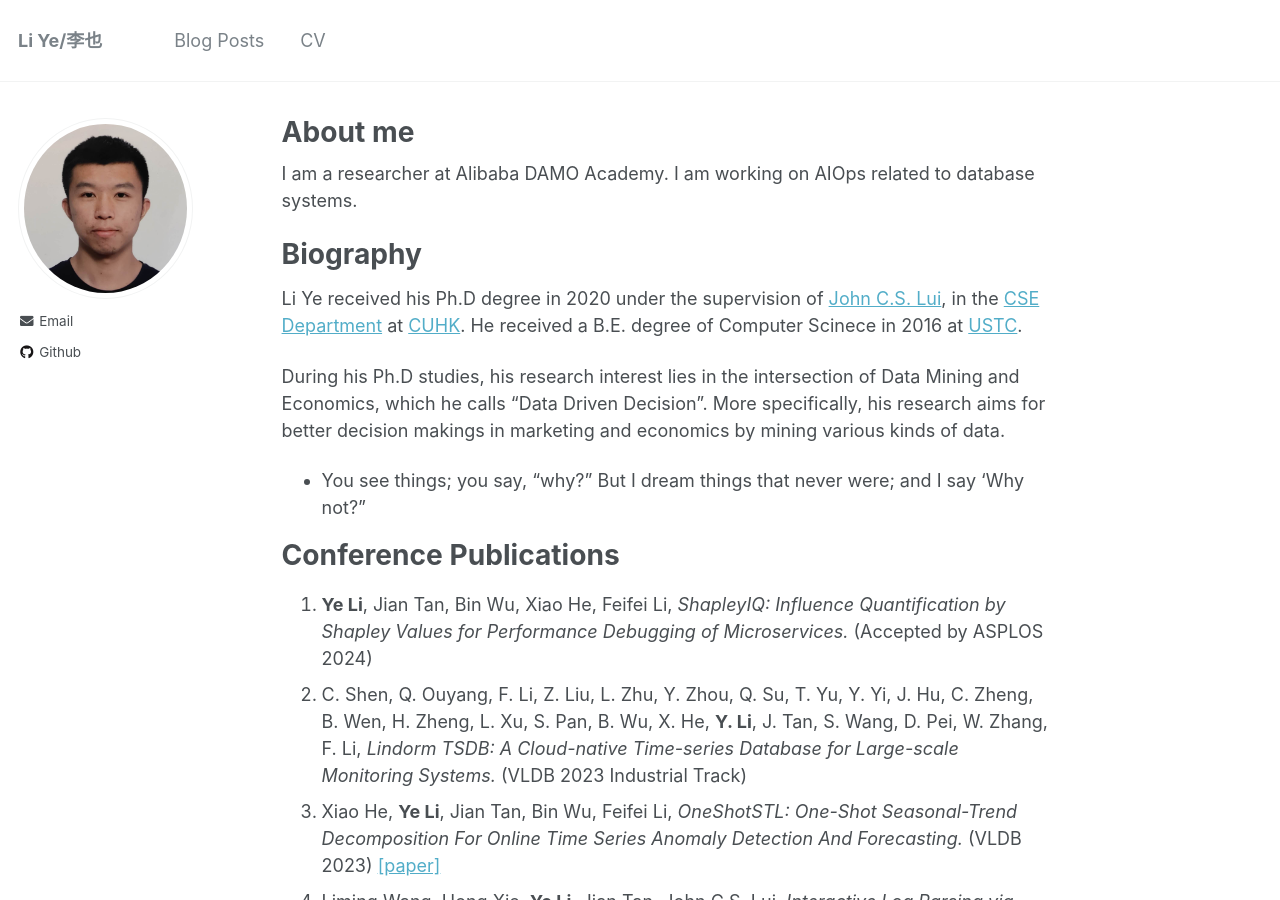
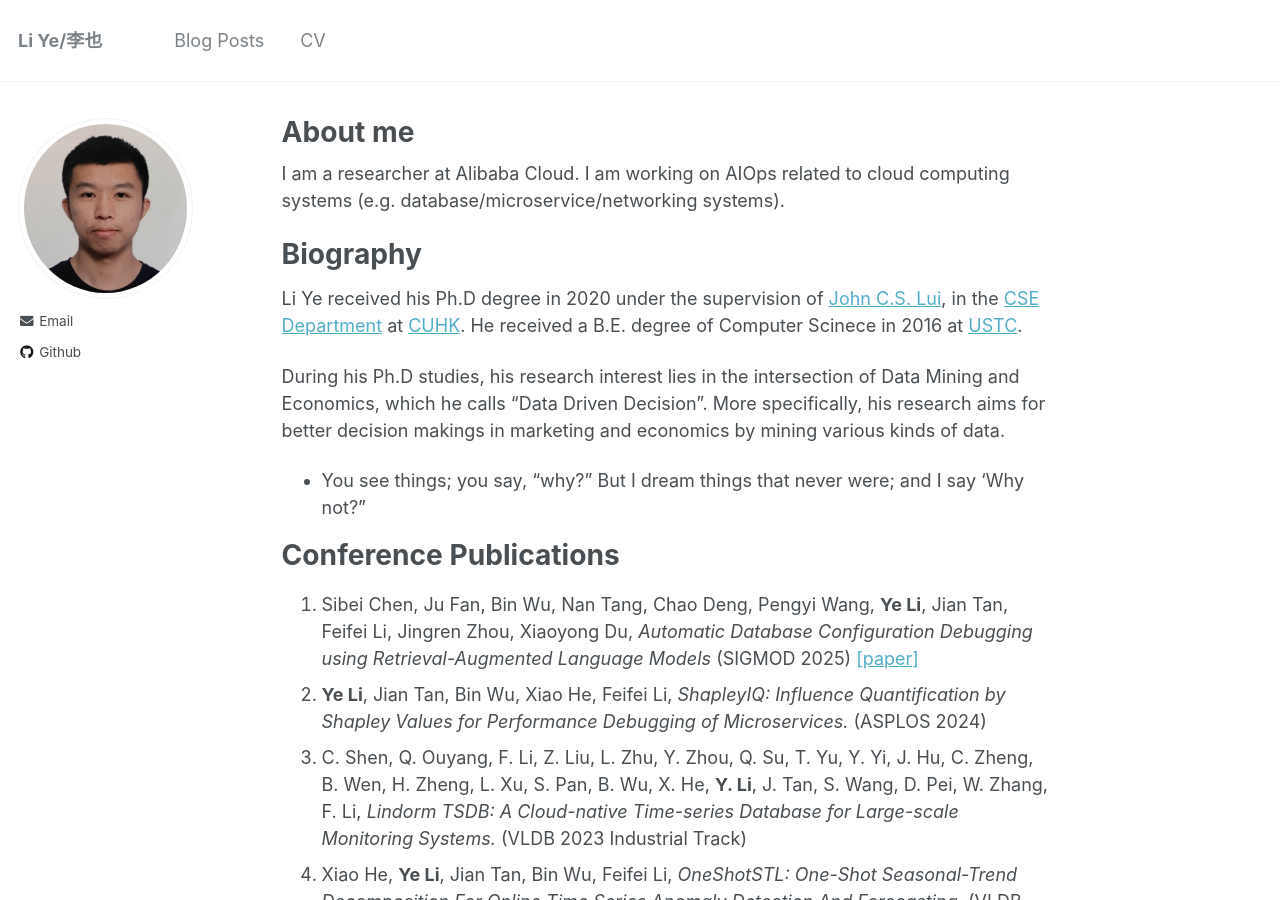
Before and after one commit to lonyle/lonyle.github.io, a Jekyll site: the page built from _pages/about.md, in a window 1280 px wide and 900 px high. Built offline with Jekyll 4.4.1, drawn with Linux system fonts in a browser that asks for light colours; some of the changed text lies outside the part shown.

Commit message:
Update about.md

```diff
--- a/_pages/about.md
+++ b/_pages/about.md
@@ -8,7 +8,7 @@ redirect_from:
   - /about.html
 ---
 
-I am a researcher at Alibaba DAMO Academy. I am working on AIOps related to database systems.
+I am a researcher at Alibaba Cloud. I am working on AIOps related to cloud computing systems (e.g. database/microservice/networking systems).
 
 Biography
 =====
@@ -21,7 +21,8 @@ During his Ph.D studies, his research interest lies in the intersection of Data
 
 Conference Publications
 =====
-8. **Ye Li**, Jian Tan, Bin Wu, Xiao He, Feifei Li, *ShapleyIQ: Influence Quantification by Shapley Values for Performance Debugging of Microservices.* (Accepted by ASPLOS 2024)
+9. Sibei Chen, Ju Fan, Bin Wu, Nan Tang, Chao Deng, Pengyi Wang, **Ye Li**, Jian Tan, Feifei Li, Jingren Zhou, Xiaoyong Du, *Automatic Database Configuration Debugging using Retrieval-Augmented Language Models* (SIGMOD 2025) [[paper]](https://dl.acm.org/doi/abs/10.1145/3709663)
+8. **Ye Li**, Jian Tan, Bin Wu, Xiao He, Feifei Li, *ShapleyIQ: Influence Quantification by Shapley Values for Performance Debugging of Microservices.* (ASPLOS 2024)
 7. C. Shen, Q. Ouyang, F. Li, Z. Liu, L. Zhu, Y. Zhou, Q. Su, T. Yu, Y. Yi, J. Hu, C. Zheng, B. Wen, H. Zheng, L. Xu, S. Pan, B. Wu, X. He, **Y. Li**, J. Tan, S. Wang, D. Pei, W. Zhang, F. Li, *Lindorm TSDB: A Cloud-native Time-series Database for Large-scale Monitoring Systems.* (VLDB 2023 Industrial Track)
 6. Xiao He, **Ye Li**, Jian Tan, Bin Wu, Feifei Li, *OneShotSTL: One-Shot Seasonal-Trend Decomposition For Online Time Series Anomaly Detection And Forecasting.* (VLDB 2023) [[paper]](https://dl.acm.org/doi/10.14778/3583140.3583155)
 5. Liming Wang, Hong Xie, **Ye Li**, Jian Tan, John C.S. Lui, *Interactive Log Parsing via Light-weight User Feedback.* (ACM The Web Conference 2023) [[paper]](https://dl.acm.org/doi/abs/10.1145/3543507.3583456)
@@ -40,6 +41,7 @@ Journal Publications
 
 Awards
 =====
+* Star Speaker at QCon Shanghai, 2025
 * Hong Kong Fellowship Scholarship, 2016-2020
 * Excellent Undergraduate Thesis in USTC, 2016
 * Guo Moruo Scholarship in USTC, 2016
```
